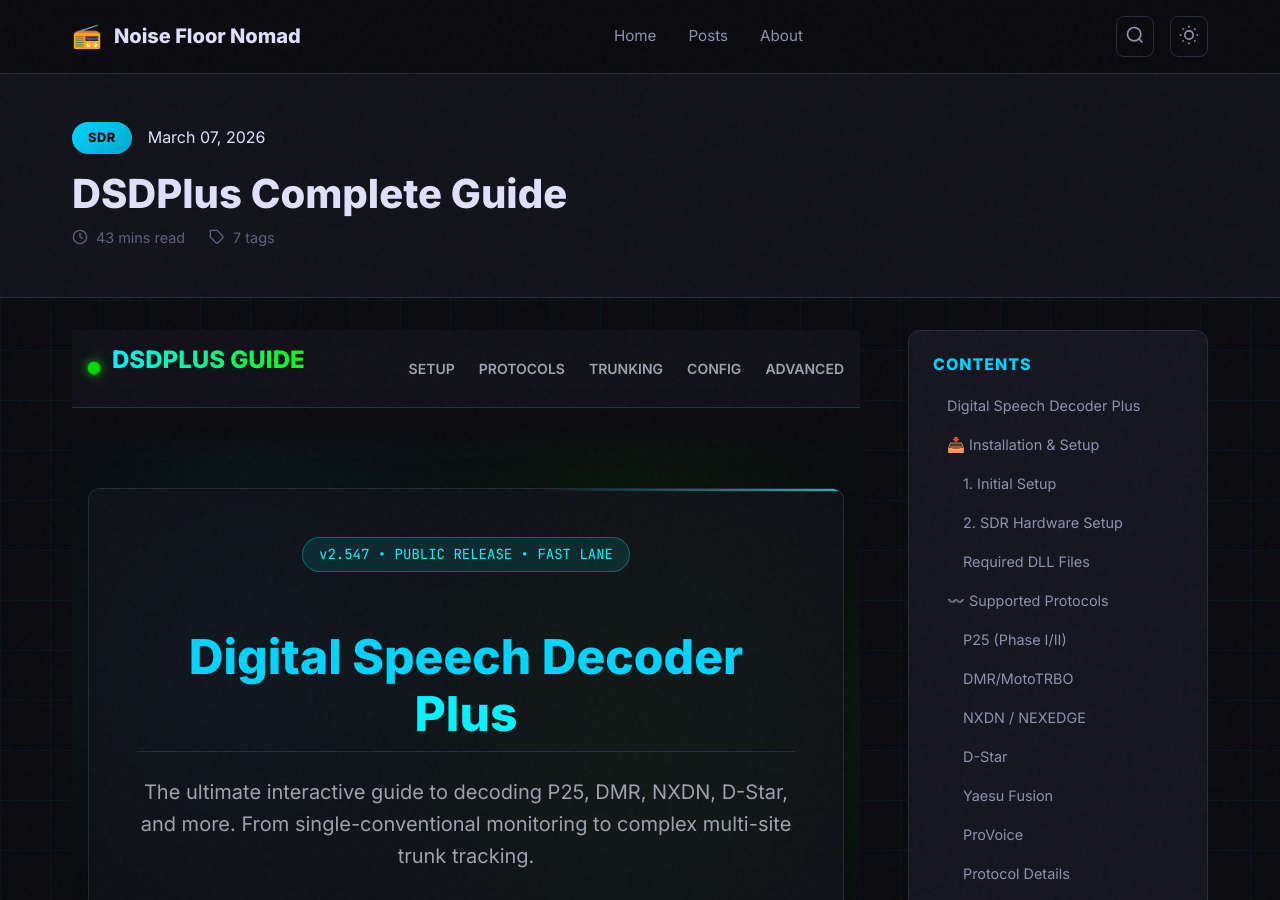
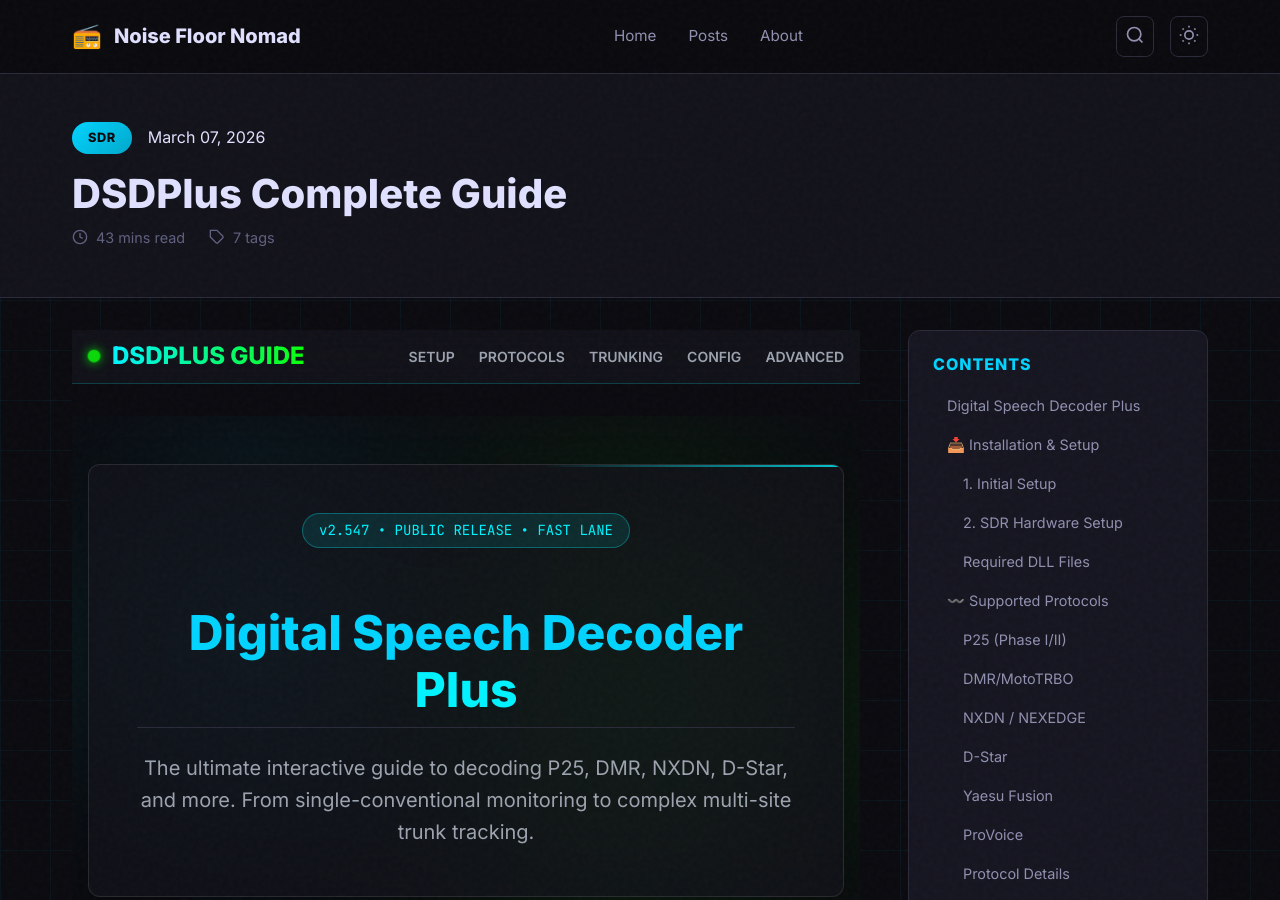
Before and after one commit to hmdsamarasekara/hmdsamarasekara.github.io, a Jekyll site: the page built from _posts/2026-03-07-DSDPlus-Complete-Guide.md, in a window 1280 px wide and 900 px high. Built offline with Jekyll 4.4.1, drawn with Linux system fonts in a browser that asks for light colours.

Commit message:
Update 2026-03-07-DSDPlus-Complete-Guide.md

```diff
--- a/_posts/2026-03-07-DSDPlus-Complete-Guide.md
+++ b/_posts/2026-03-07-DSDPlus-Complete-Guide.md
@@ -304,15 +304,15 @@
 <div class="dsd-guide grid-bg">
 
 <!-- Navigation -->
-<nav style="position: sticky; top: 0; z-index: 50; background: rgba(18, 18, 26, 0.9); backdrop-filter: blur(12px); border-bottom: 1px solid rgba(0, 243, 255, 0.2); padding: 1rem 0; margin-bottom: 2rem;">
-    <div style="max-width: 1200px; margin: 0 auto; padding: 0 1rem; display: flex; align-items: center; justify-content: space-between;">
+<nav style="position: sticky; top: 0; z-index: 50; background: rgba(18, 18, 26, 0.9); backdrop-filter: blur(12px); border-bottom: 1px solid rgba(0, 243, 255, 0.2); padding: 0.75rem 0; margin-bottom: 2rem;">
+    <div style="max-width: 1200px; margin: 0 auto; padding: 0 1rem; display: flex; align-items: center; justify-content: space-between; height: 100%;">
         <div style="display: flex; align-items: center; gap: 0.75rem;">
             <div class="pulse-dot"></div>
-            <h1 style="font-size: 1.5rem; font-weight: 800; background: linear-gradient(to right, #00f3ff, #0aff0a); -webkit-background-clip: text; -webkit-text-fill-color: transparent;">
+            <h1 style="font-size: 1.5rem; font-weight: 800; background: linear-gradient(to right, #00f3ff, #0aff0a); -webkit-background-clip: text; -webkit-text-fill-color: transparent; margin: 0;">
                 DSD<span style="color: white;">PLUS</span> GUIDE
             </h1>
         </div>
-        <div style="display: flex; gap: 1.5rem;">
+        <div style="display: flex; gap: 1.5rem; align-items: center;">
             <a href="#setup" class="nav-link">SETUP</a>
             <a href="#protocols" class="nav-link">PROTOCOLS</a>
             <a href="#trunking" class="nav-link">TRUNKING</a>
```
